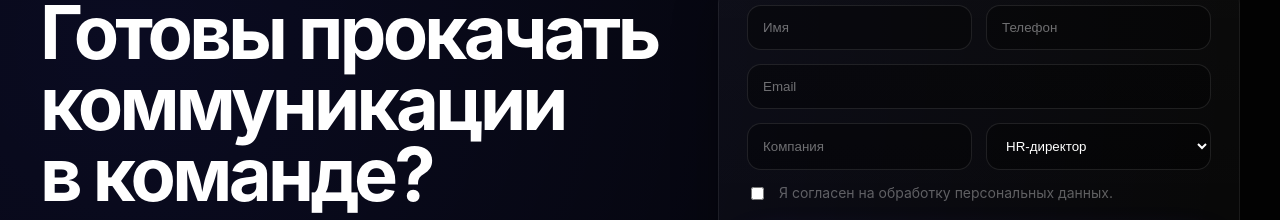
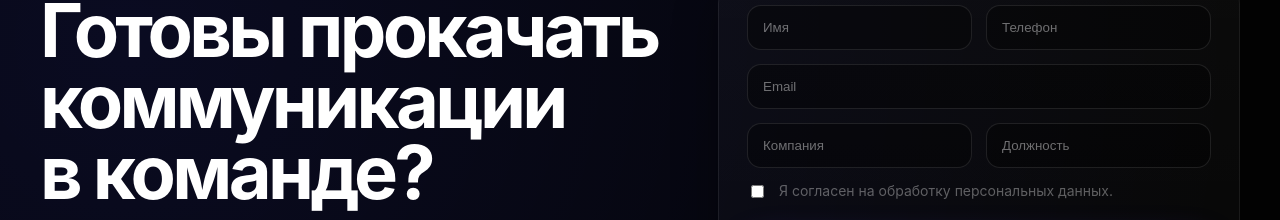
Before and after one commit to gg2121/ARI-SITE, a plain HTML site: page aristide-final-html/index.html in a window 1280 px wide. Shown: the part 4424-4644 px from the top of the page. Drawn offline with Linux system fonts and the light colour scheme.

Commit message:
index.html

```diff
--- a/aristide-final-html/index.html
+++ b/aristide-final-html/index.html
@@ -910,12 +910,7 @@
             <input class="field" name="phone" placeholder="Телефон" required>
             <input class="field span2" name="email" placeholder="Email" required>
             <input class="field" name="company" placeholder="Компания">
-
-            <select class="select" name="role">
-              <option>HR-директор</option>
-              <option>Руководитель команды</option>
-              <option>L&D</option>
-            </select>
+            <input class="field" name="role" placeholder="Должность">
           </div>
 
           <label class="checkline">
```
